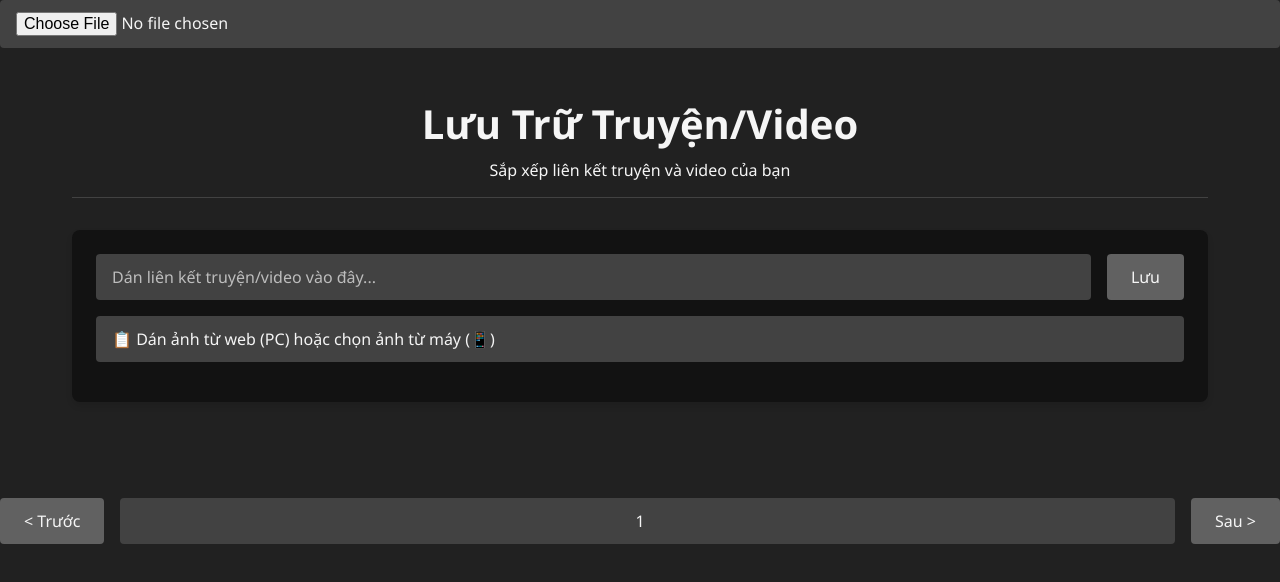
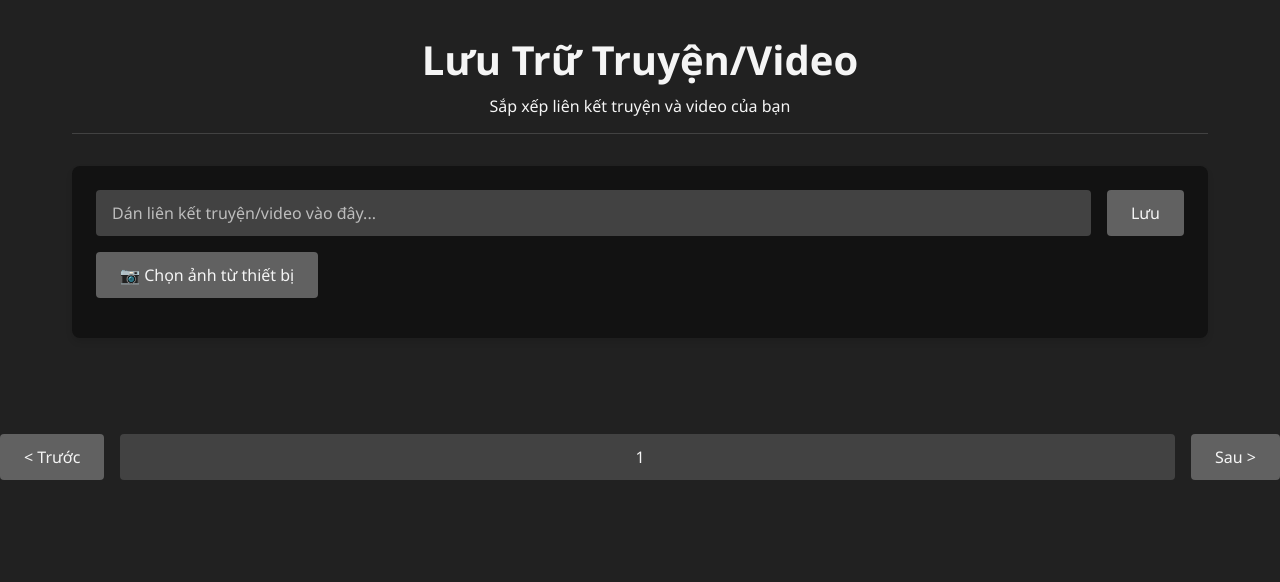
Before and after one commit to kienconvietnam/luutru.github.io, a plain HTML site: page index.html in a window 1280 px wide. Drawn offline with Linux system fonts and the light colour scheme.

Commit message:
Add files via upload

```diff
--- a/index.html
+++ b/index.html
@@ -261,9 +261,6 @@
     </style>
 </head>
 <body>
-    <div class="input-group">
-  <input type="file" id="image-file-input" accept="image/*" style="color: var(--text);">
-</div>
 
     <div class="container">
         <header>
@@ -276,13 +273,13 @@
                 <input type="text" id="link-input" placeholder="Dán liên kết truyện/video vào đây...">
                 <button id="save-btn">Lưu</button>
             </div>
-            <div class="input-group">
-         <div id="image-drop-area" contenteditable="true"
-     style="flex:1; background-color: var(--accent); border-radius: 4px; padding: 0.75rem 1rem; color: var(--text); font-size: 1rem;">
-  📋 Dán ảnh từ web (PC) hoặc chọn ảnh từ máy (📱)
+          <div class="input-group">
+  <label for="image-file-input" style="display: inline-block; background-color: var(--highlight); color: var(--text); padding: 0.75rem 1.5rem; border-radius: 4px; cursor: pointer; text-align: center;">
+    📷 Chọn ảnh từ thiết bị
+  </label>
+  <input type="file" id="image-file-input" accept="image/*" style="display: none;">
 </div>
 
-</div>
 
 
 
```
